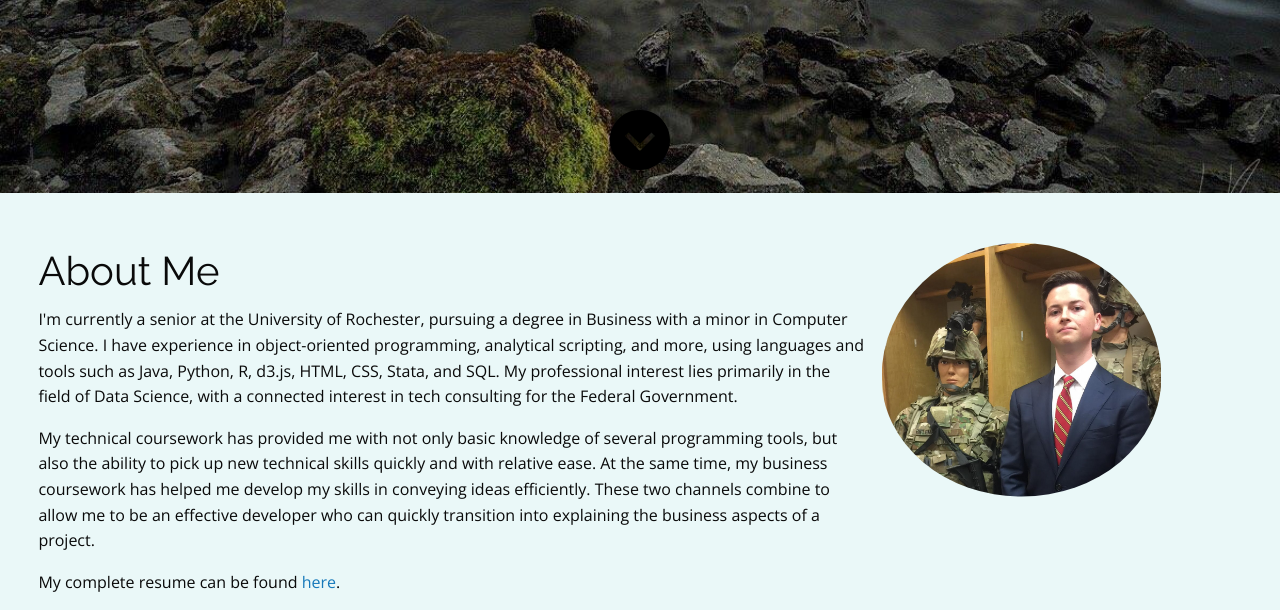
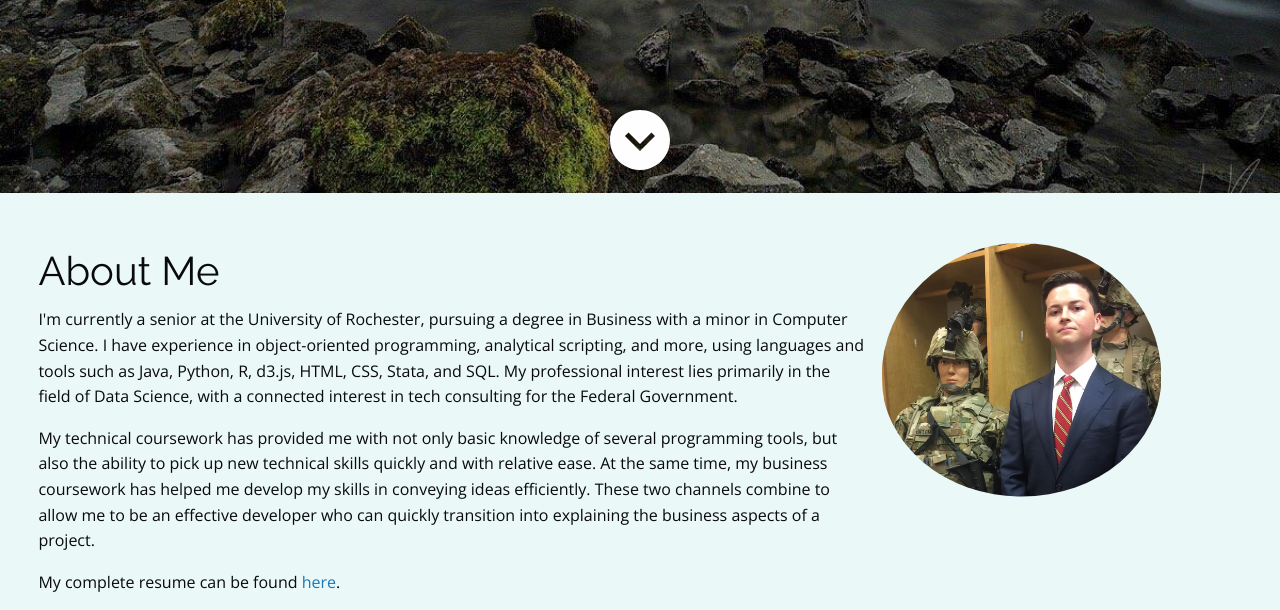
Before and after one commit to walshk/walshk.github.io, a PHP site: page / in a window 1280 px wide. Shown: the part 607-1217 px from the top of the page. Run offline with PHP 8.4, Linux system fonts and the light colour scheme; some libraries are stand-ins or nearby versions.

Commit message:
tried to get path fill to validate, unsuccessfully

```diff
--- a/css/styles.css
+++ b/css/styles.css
@@ -176,6 +176,10 @@
   width: 3.75rem;
 }
 
+.hero-full-screen .bottom-content-section path {
+  fill: #fefefe;
+}
+
 .hero-full-screen .top-bar {
   background-color: #37a7a9;
   text-align: center;
```
